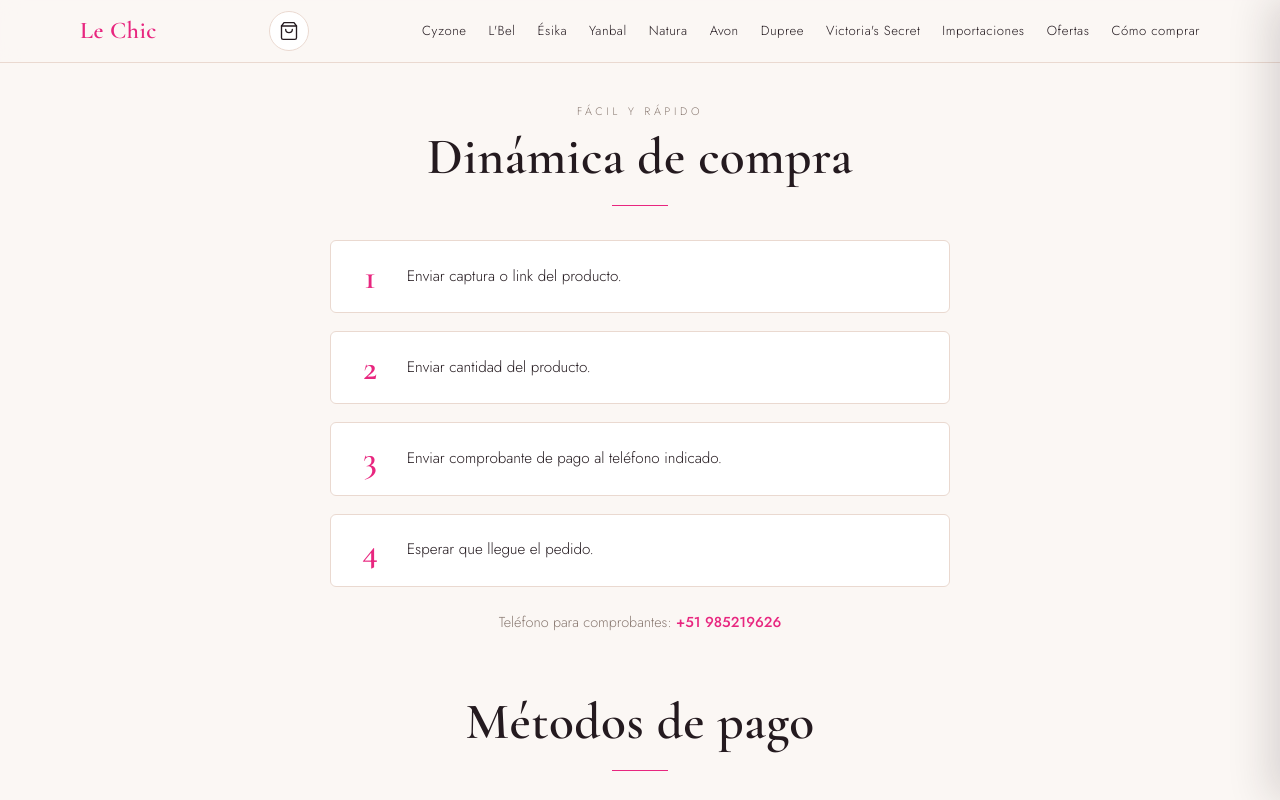
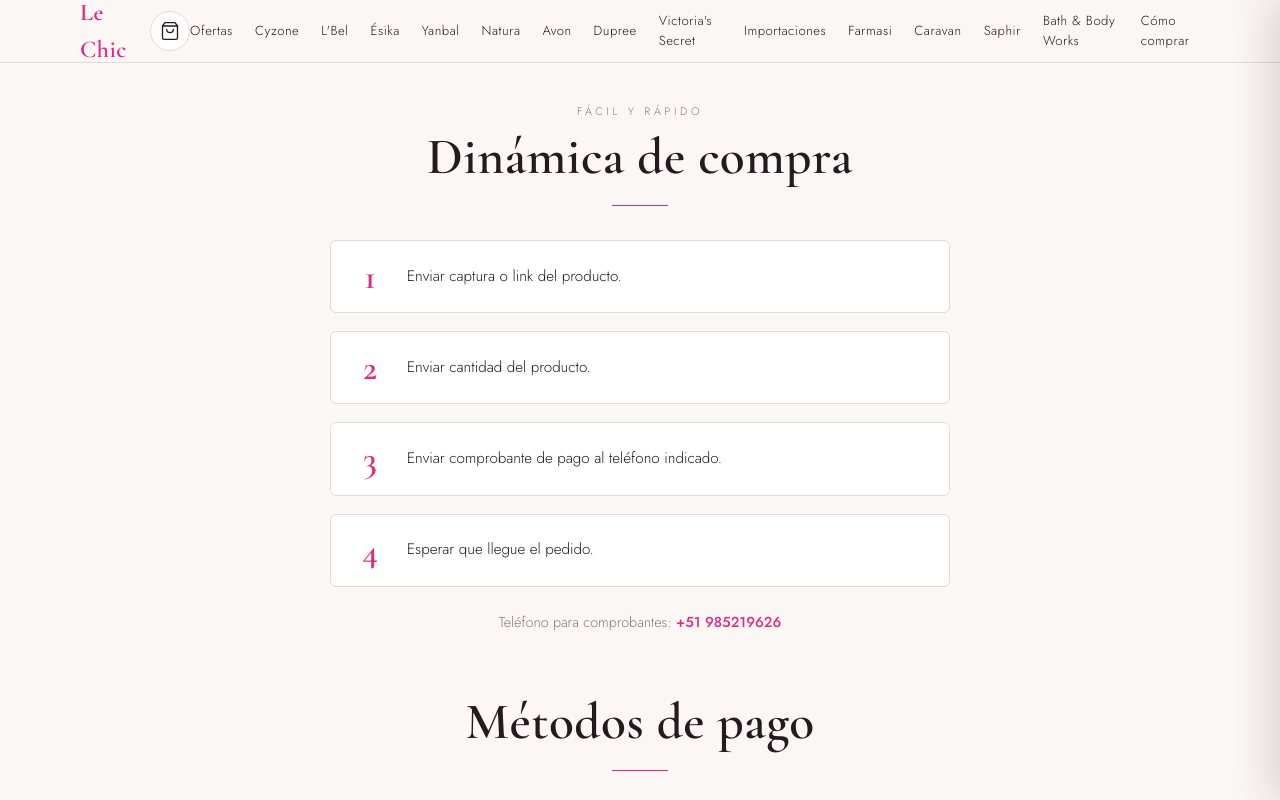
Before and after one commit to acastillom24/lechic-catalogo, a Next.js app: page /info in a window 1280 px wide. Shown: the top 800 px of the page. Built offline with nearby package versions, Linux system fonts and the light colour scheme.

Commit message:
feat: agregar nueva categoría "Ofertas" y actualizar marcas en el catálogo

```diff
--- a/data/marcas.js
+++ b/data/marcas.js
@@ -11,6 +11,24 @@
  */
 
 const marcas = [
+  {
+    slug: "ofertas",
+    nombre: "Ofertas",
+    descripcion:
+      "Fragancias alternativas de diseñador, Victoria's Secret, cuidado personal importado y más.",
+    color: "#f06595",
+    categorias: [
+      { slug: "ekos", nombre: "Ekos" },
+      { slug: "tododia", nombre: "Tododia" },
+      { slug: "feminine", nombre: "Perfumería Mujer" },
+      { slug: "masculine", nombre: "Perfumería Caballeros" },
+      { slug: "personal-care", nombre: "Cuidado Personal" },
+      { slug: "children", nombre: "Niños y Niñas" },
+      { slug: "babies", nombre: "Bebés" },
+      { slug: "make-up", nombre: "Maquillaje" },
+      { slug: "accessories", nombre: "Accesorios" },
+    ],
+  },
   {
     slug: "cyzone",
     nombre: "Cyzone",
@@ -139,21 +157,40 @@ const marcas = [
     ],
   },
   {
-    slug: "ofertas",
-    nombre: "Ofertas",
-    descripcion:
-      "Fragancias alternativas de diseñador, Victoria's Secret, cuidado personal importado y más.",
-    color: "#f06595",
+    slug: "farmasi",
+    nombre: "Farmasi",
+    descripcion: "Perfumería, cuidado personal, maquillaje, accesorios y más.",
+    color: "#FF2C2C",
     categorias: [
-      { slug: "ekos", nombre: "Ekos" },
-      { slug: "tododia", nombre: "Tododia" },
-      { slug: "feminine", nombre: "Perfumería Mujer" },
-      { slug: "masculine", nombre: "Perfumería Caballeros" },
       { slug: "personal-care", nombre: "Cuidado Personal" },
-      { slug: "children", nombre: "Niños y Niñas" },
-      { slug: "babies", nombre: "Bebés" },
       { slug: "make-up", nombre: "Maquillaje" },
-      { slug: "accessories", nombre: "Accesorios" },
+    ],
+  },
+  {
+    slug: "caravan",
+    nombre: "Caravan",
+    descripcion: "Perfumería, cuidado personal, maquillaje, accesorios y más.",
+    color: "#FFC5D3",
+    categorias: [
+      { slug: "perfumery", nombre: "Perfumería" },
+    ],
+  },
+  {
+    slug: "saphir",
+    nombre: "Saphir",
+    descripcion: "Perfumería",
+    color: "#E3AB46",
+    categorias: [
+      { slug: "perfumery", nombre: "Perfumería" },
+    ],
+  },
+  {
+    slug: "bath-and-body-works",
+    nombre: "Bath & Body Works",
+    descripcion: "Perfumería",
+    color: "#0000FF",
+    categorias: [
+      { slug: "perfumery", nombre: "Perfumería" },
     ],
   },
 ];
```
